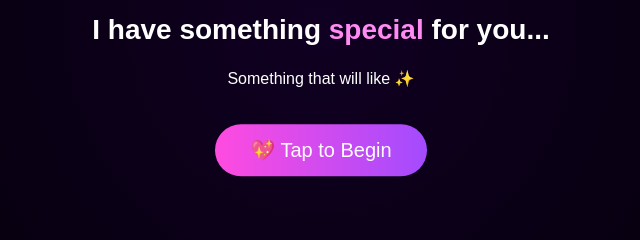
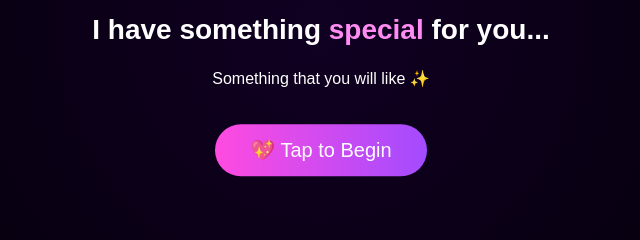
Before and after one commit to aayampandeya18-lab/AA, a plain HTML site: page index.html in a window 1280 px wide. Shown: the part 375-615 px from the top of the page, 319-959 px from the left. Drawn offline with Linux system fonts and the light colour scheme.

```diff
--- a/index.html
+++ b/index.html
@@ -220,7 +220,7 @@
   <div class="second-screen hidden" id="second-screen">
     <div class="bear">🐻‍❄️</div>
     <h2>I have something <span>special</span> for you...</h2>
-    <p>Something that will like ✨</p>
+    <p>Something that you will like ✨</p>
     <button id="begin-btn">💖 Tap to Begin</button>
   </div>
 
@@ -317,4 +317,5 @@
     }
   </script>
 </body>
+
 </html>
```
